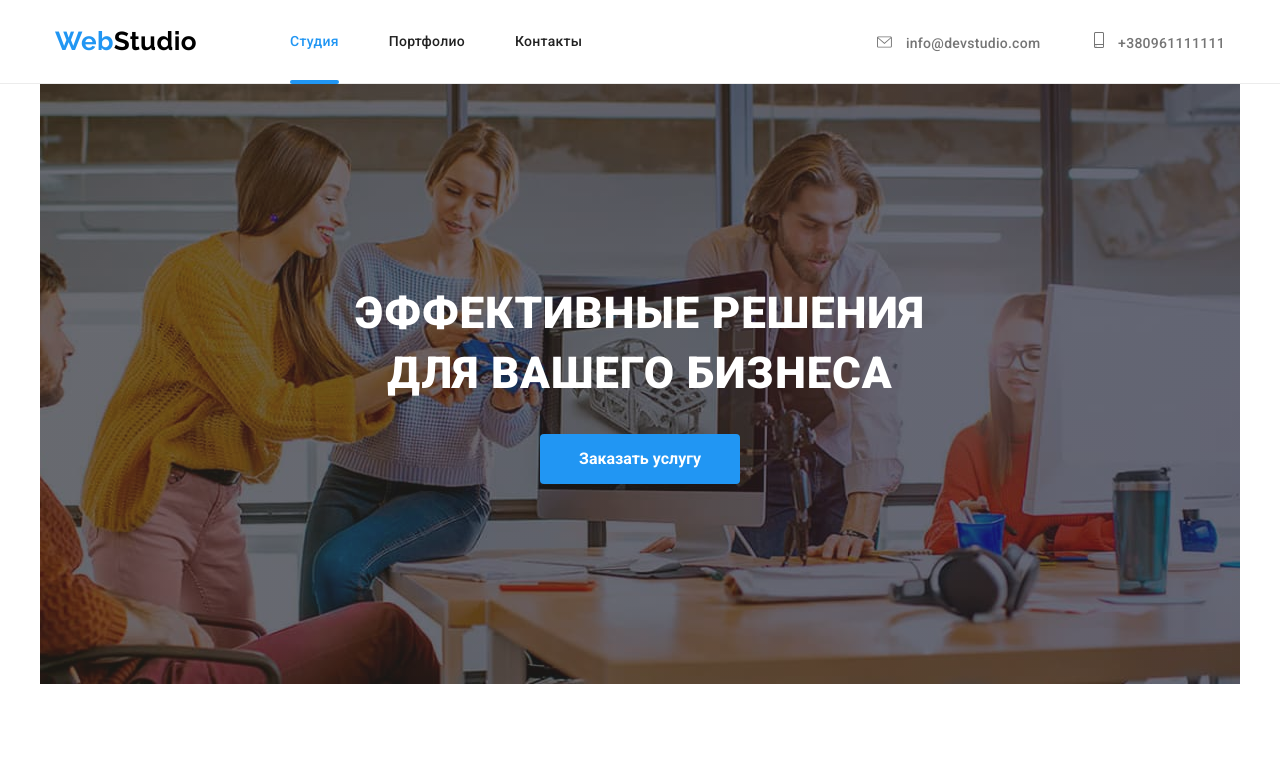
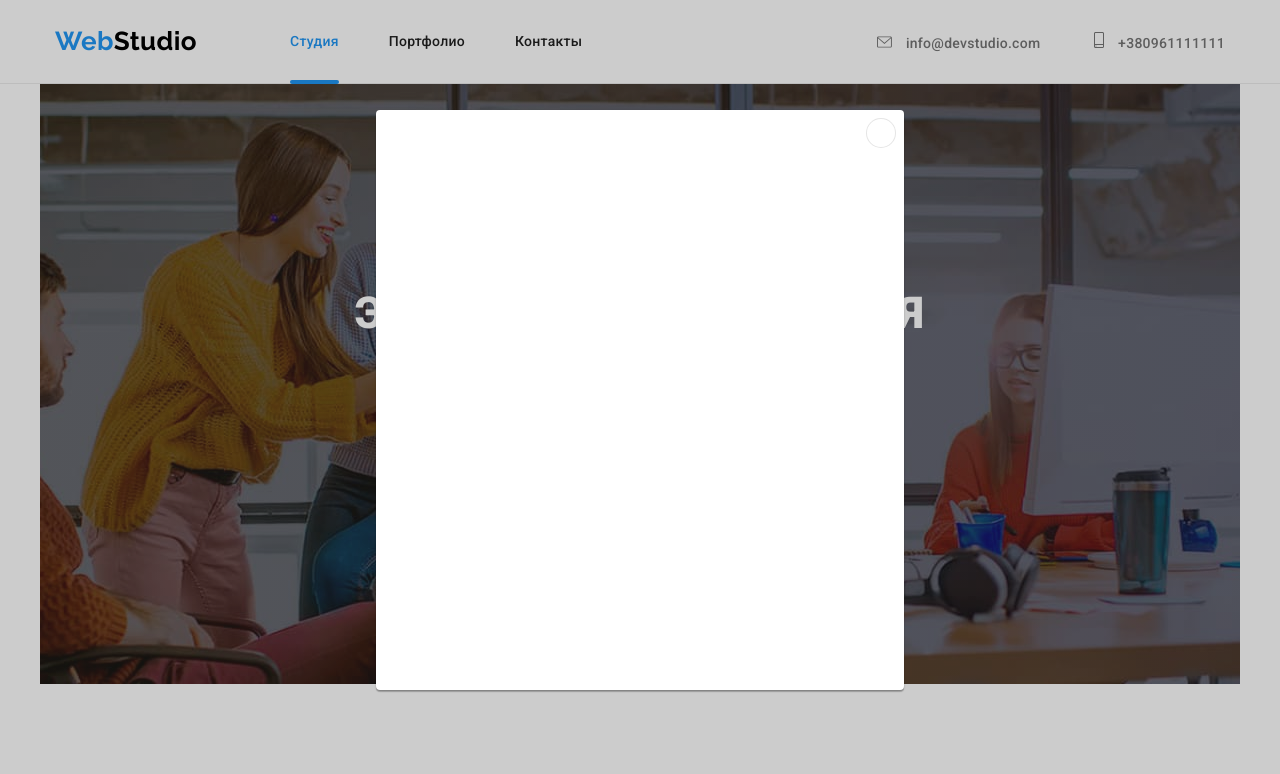
Before and after one commit to OlhaBaturina/goit-markup-hw-05, a plain HTML site: page index.html in a window 1280 px wide. Both pictures are taken after a click on the button "Заказать услугу". Shown: the top 774 px of the page. Drawn offline with Linux system fonts and the light colour scheme.

Commit message:
Добавляет стили модальному окну, подключает в работуJS

```diff
--- a/css/styles.css
+++ b/css/styles.css
@@ -274,16 +274,25 @@ header {
 
 .backdrop {
   position: fixed;
-  display: none;
+  z-index: 1;
+  /* display: block; */
   top: 0;
   left: 0;
   width: 100%;
   height: 100%;
 
+  opacity: 1;
   background: rgba(0, 0, 0, 0.2);
+
+  transform: scale(1);
+  transition-duration: var(--duration);
+  transition-timing-function: var(--timing-function);
 }
 
-.is-hidden {
+.backdrop.is-hidden {
+  visibility: hidden;
+  opacity: 0;
+  pointer-events: none;
 }
 
 .modal {
@@ -293,10 +302,29 @@ header {
   top: 50%;
   left: 50%;
   transform: translate(-50%, -50%);
+
   background-color: #ffffff;
+  box-shadow: 0px 1px 3px rgba(0, 0, 0, 0.12), 0px 1px 1px rgba(0, 0, 0, 0.14),
+    0px 2px 1px rgba(0, 0, 0, 0.2);
+  border-radius: 4px;
 }
 
 .modal-close {
+  position: absolute;
+  top: 8px;
+  right: 8px;
+  display: block;
+  width: 30px;
+  height: 30px;
+
+  background: #ffffff;
+  border: 1px solid rgba(0, 0, 0, 0.1);
+  border-radius: 50%;
+  box-sizing: border-box;
+}
+
+.modal-close .icon-close {
+  fill: #000000;
 }
 
 /* Блок преимущества и услуги */
--- a/index.html
+++ b/index.html
@@ -93,10 +93,15 @@
             Эффективные решения <br />
             для вашего бизнеса
           </h1>
-          <button class="button">Заказать услугу</button>
-          <div class="backdrop is-hidden">
-            <div class="modal"></div>
-            <button class="modal-close"></button>
+          <button class="button" data-modal-open>Заказать услугу</button>
+          <div class="backdrop is-hidden" data-modal>
+            <div class="modal">
+              <button class="modal-close" data-modal-close>
+                <svg class="icon-close" width="11" height="11">
+                  <use href="./images/symbol-defs.svg#icon-close"></use>
+                </svg>
+              </button>
+            </div>
           </div>
         </div>
       </div>
@@ -499,5 +504,6 @@
         </div>
       </div>
     </footer>
+    <script src="./js/modal.js"></script>
   </body>
 </html>
```
Also changed, not shown: images/symbol-defs.svg.
